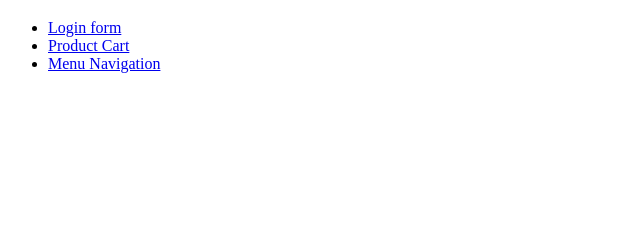
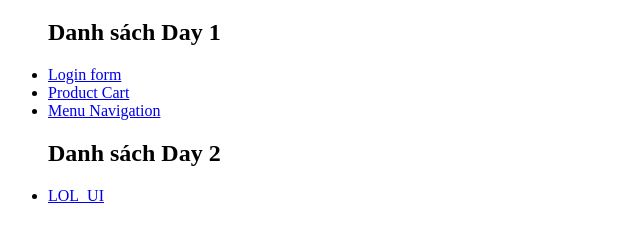
Before and after one commit to TCSon03/EduCode__OffLine, a plain HTML site: page index.html in a window 1280 px wide. Shown: the part 61-300 px from the top of the page, without its empty margins (0-640 px from the left). Drawn offline with Linux system fonts and the light colour scheme.

Commit message:
update index

```diff
--- a/index.html
+++ b/index.html
@@ -8,9 +8,15 @@
 </head>
 <h1>Danh sách UI</h1>
 <ul>
+    <h2>Danh sách Day 1</h2>
     <li><a href="./Day_1/Form/index.html">Login form</a></li>
     <li><a href="./Day_1/Product_Cart/index.html">Product Cart</a></li>
     <li><a href="./Day_1/Menu_Navigation/index.html">Menu Navigation</a></li>
+</ul>
+<ul>
+    <h2>Danh sách Day 2</h2>
+    <li><a href="./Day_2/LOL_UI/index.html">LOL_UI</a></li>
+
 </ul>
 
 <body>
```
